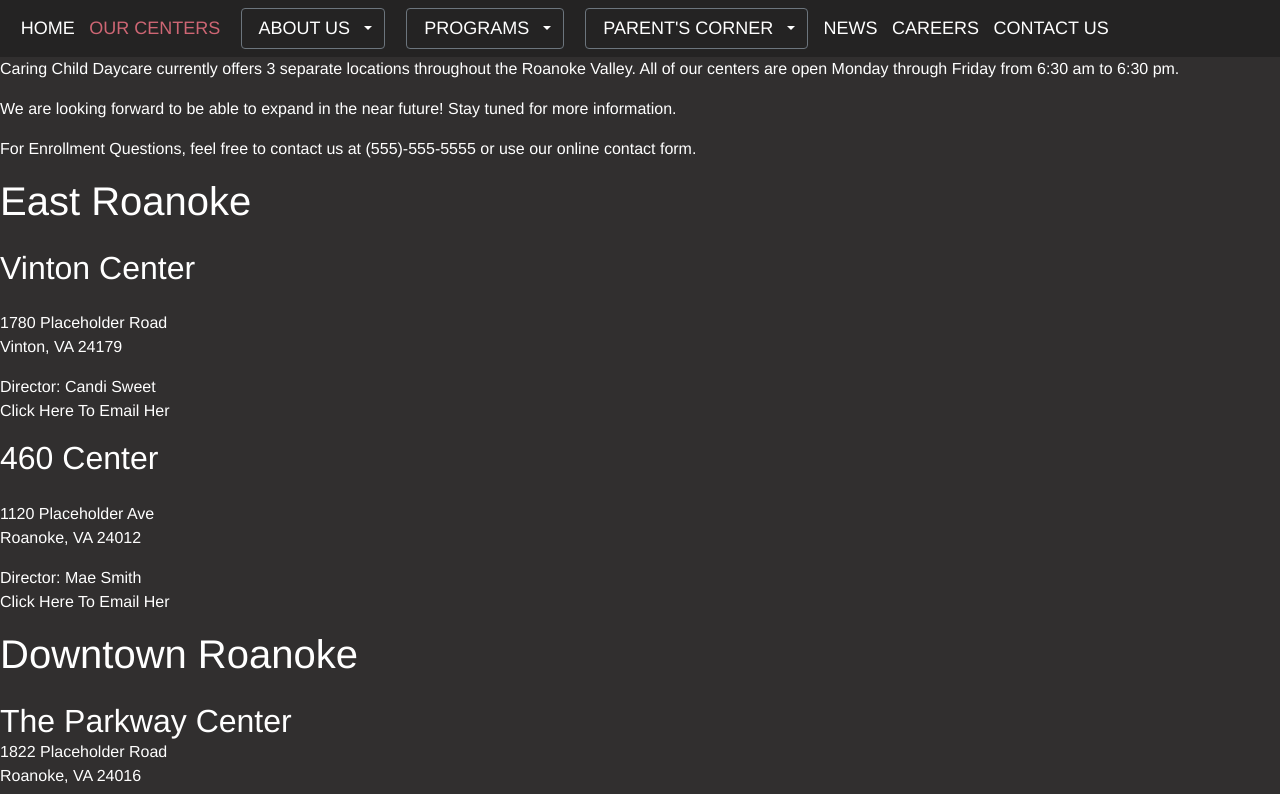
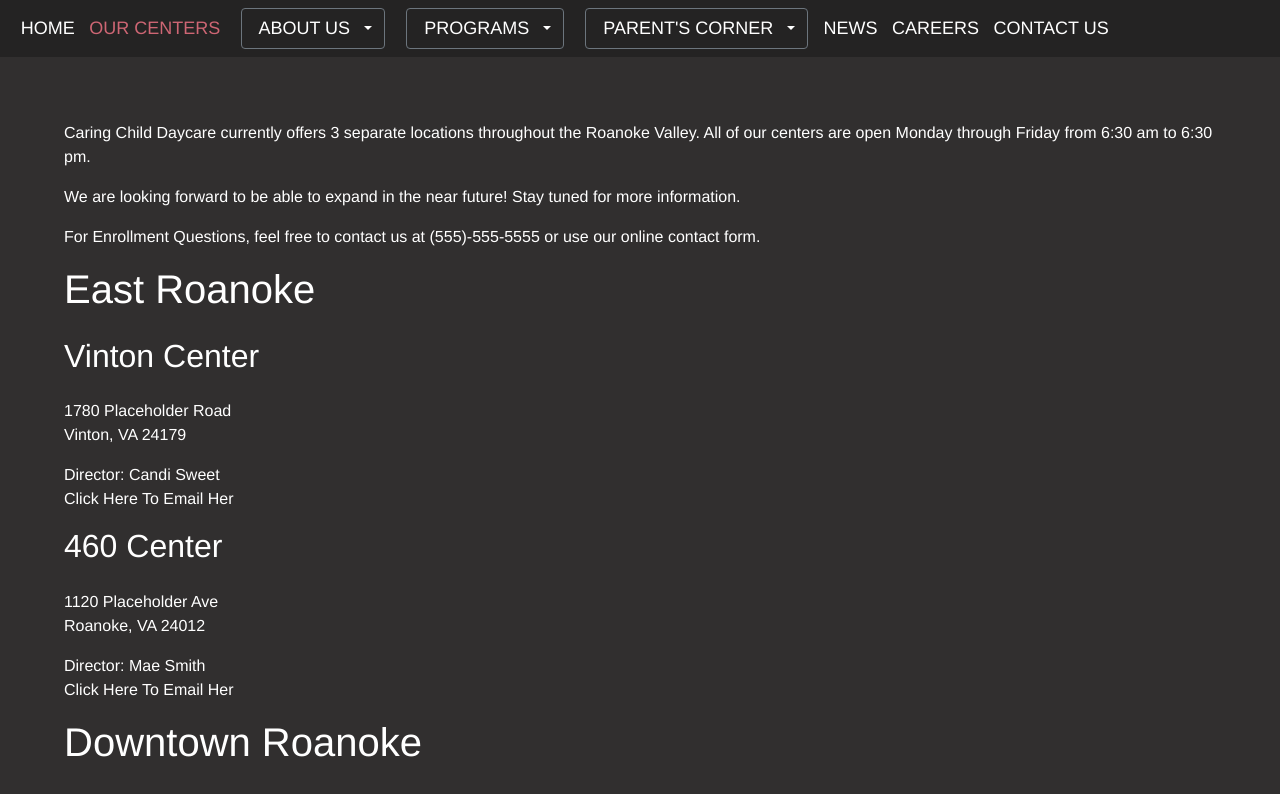
Before and after one commit to Unesdala/Caring-Child-Daycare, a React app: page /daycare/centers in a window 1280 px wide. Shown: the top 794 px of the page. Built offline with nearby package versions, Linux system fonts and the light colour scheme; a web font is replaced by a local one.

Commit message:
Reformatting

```diff
--- a/src/containers/Centers/OurCentersContent.js
+++ b/src/containers/Centers/OurCentersContent.js
@@ -1,7 +1,7 @@
 import React from 'react';
 
 const OurCentersContent = () => (
-  <div className="our-centers">
+  <main className="our-centers">
     <p>
       Caring Child Daycare currently offers 3 separate locations throughout the Roanoke Valley.
       All of our centers are open Monday through Friday from 6:30 am to 6:30 pm.
@@ -63,7 +63,7 @@ const OurCentersContent = () => (
       <br />
       <a href="mailto:placeholder@placeholder.com">Click Here To Email Him</a>
     </p>
-  </div>
+  </main>
 );
 
 export default OurCentersContent;
```
